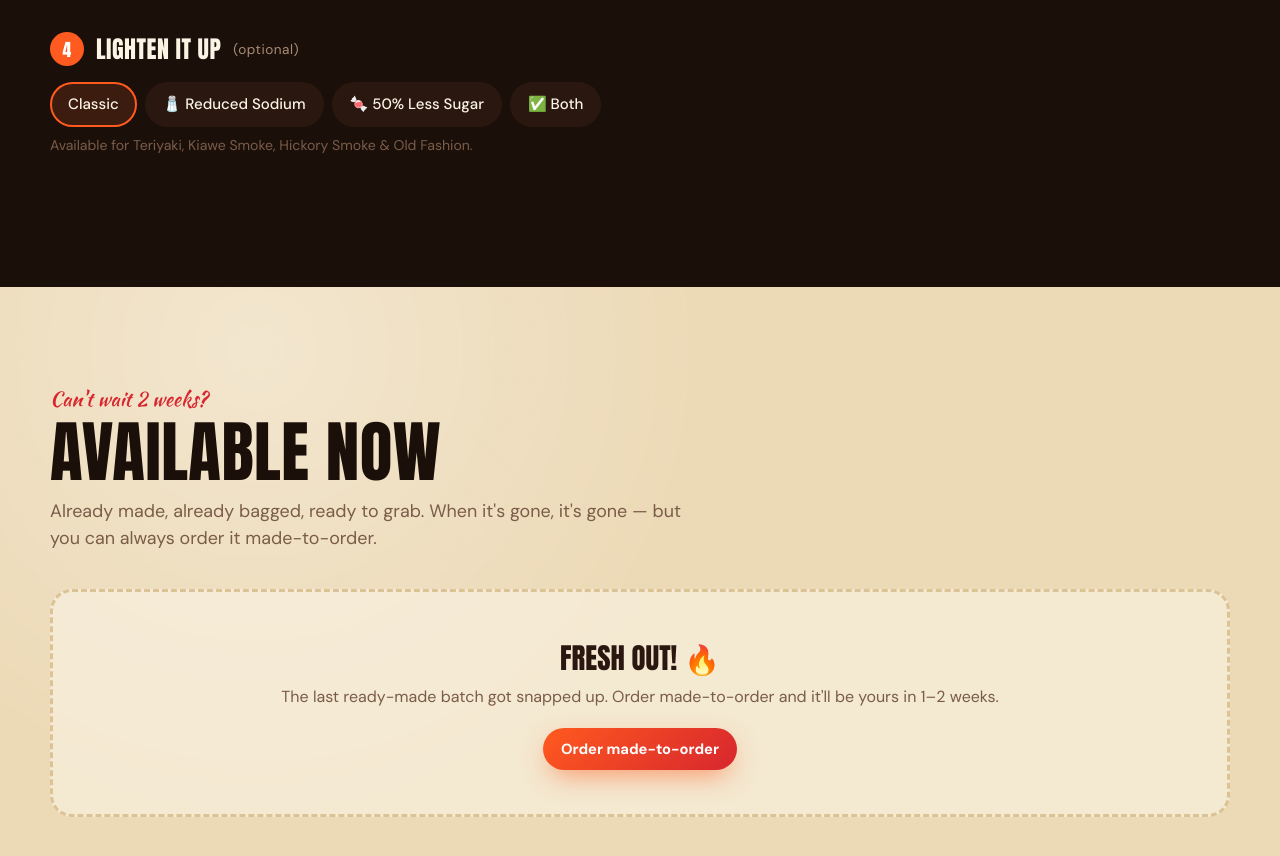
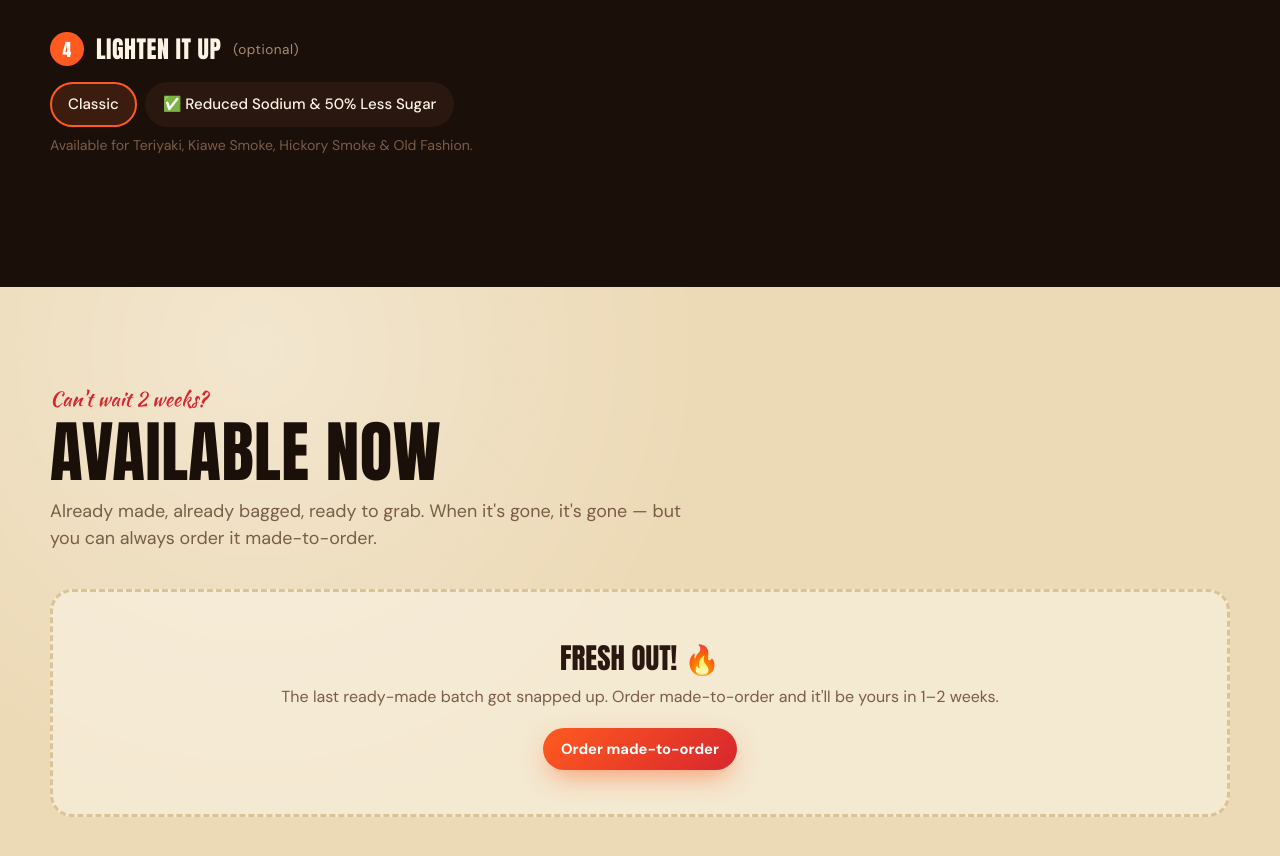
Before and after one commit to serdnago/glowz-jerky, a plain HTML site: page index.html in a window 1280 px wide. Shown: the part 2627-3483 px from the top of the page. Drawn offline with Linux system fonts and the light colour scheme.

Commit message:
Combine reduced sodium and less sugar into one option
Co-Authored-By: Claude Opus 5.5 <noreply@anthropic.com>

```diff
--- a/index.html
+++ b/index.html
@@ -183,9 +183,7 @@
           <h3 class="step__title"><span>4</span> Lighten it up <small>(optional)</small></h3>
           <div class="heat-grid">
             <label class="chip"><input type="radio" name="health" value="" checked><span>Classic</span></label>
-            <label class="chip"><input type="radio" name="health" value="Reduced Sodium"><span>🧂 Reduced Sodium</span></label>
-            <label class="chip"><input type="radio" name="health" value="50% Less Sugar"><span>🍬 50% Less Sugar</span></label>
-            <label class="chip"><input type="radio" name="health" value="Reduced Sodium + 50% Less Sugar"><span>✅ Both</span></label>
+            <label class="chip"><input type="radio" name="health" value="Reduced Sodium + 50% Less Sugar"><span>✅ Reduced Sodium &amp; 50% Less Sugar</span></label>
           </div>
           <p class="note" id="healthNote">Available for Teriyaki, Kiawe Smoke, Hickory Smoke &amp; Old Fashion.</p>
         </div>
```
